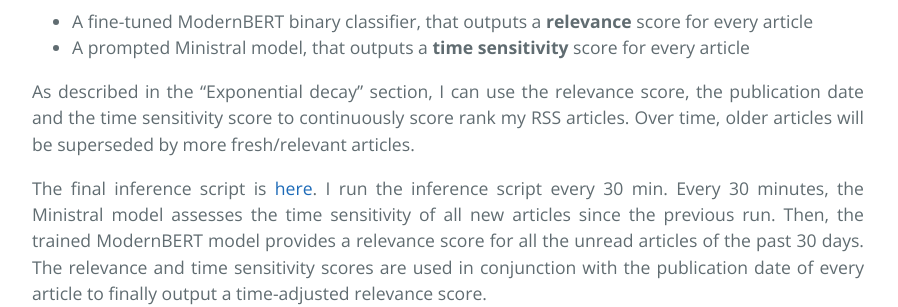
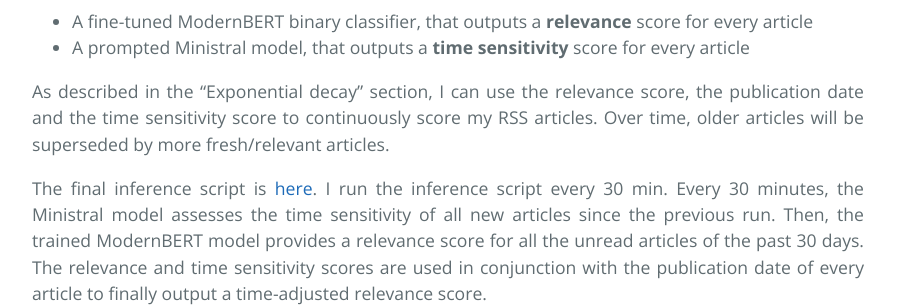
Before and after one commit to JPFrancoia/JPFrancoia.github.io, a Jekyll site: the page built from _posts/2025-08-17-feedoscope.md, in a window 1280 px wide and 900 px high, scrolled down 11843 px. Shown: the part 181-488 px from the top of the window, without its empty margins (192-1090 px from the left). Built offline with Jekyll 4.4.1, drawn with Linux system fonts in a browser that asks for light colours; the repository's description, which GitHub fills in, is left out; some of the changed text lies outside the part shown.

Commit message:
Fixing tiny mistakes in feedoscope article

```diff
--- a/_posts/2025-08-17-feedoscope.md
+++ b/_posts/2025-08-17-feedoscope.md
@@ -440,8 +441,8 @@ I have two models:
 
 As described in the "Exponential decay" section, I can use the relevance
 score, the publication date and the time sensitivity score to continuously
-score rank my RSS articles. Over time, older articles will be superseded
-by more fresh/relevant articles.
+score my RSS articles. Over time, older articles will be superseded by more
+fresh/relevant articles.
 
 The final inference script is
 [here](https://github.com/JPFrancoia/Feedoscope/blob/master/feedoscope/main.py).
```
Also changed, not shown: other parts of _posts/2025-08-17-feedoscope.md (+3 -2 lines).
